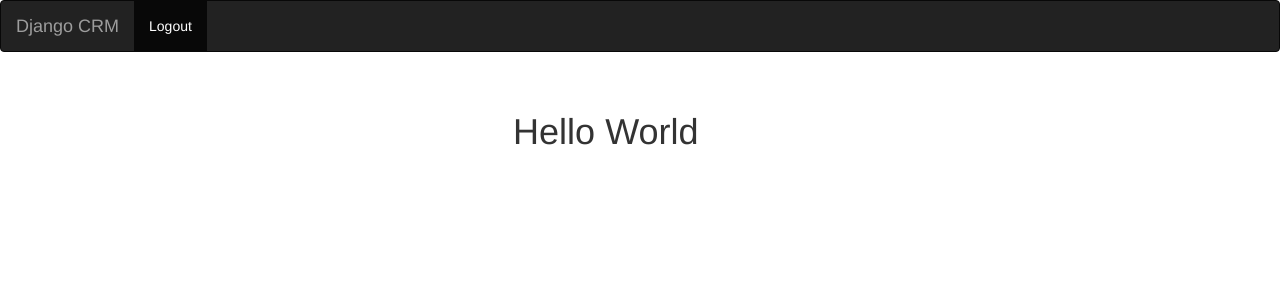
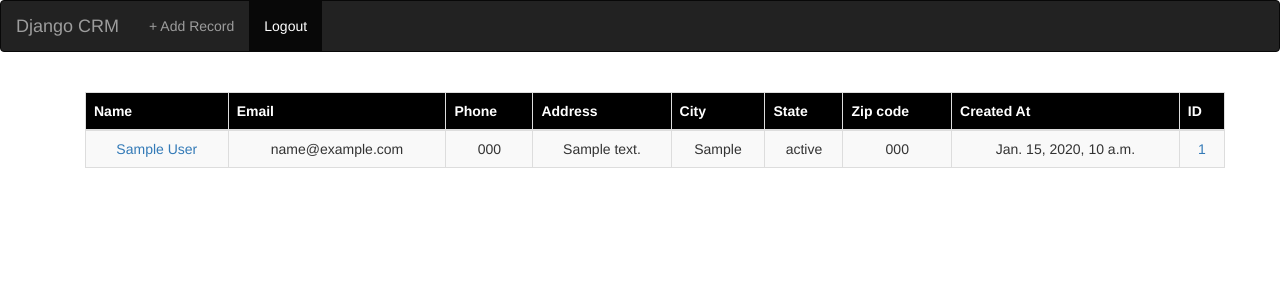
Before and after one commit to AhmedRagep/Django-CRM, a Django app: page / in a window 1280 px wide. Shown: the top 300 px of the page. Run offline with Django 4.2, Linux system fonts and the light colour scheme; a user stored in the database is signed in; tables that the repository leaves empty hold one stand-in row (values such as "Sample post"); some libraries are stand-ins or nearby versions.

Commit message:
record,update,edit,delete,finsh

```diff
--- a/project/settings.py
+++ b/project/settings.py
@@ -38,6 +38,7 @@ INSTALLED_APPS = [
     'django.contrib.messages',
     'django.contrib.staticfiles',
     'website',
+    "bootstrap5",
 ]
 
 MIDDLEWARE = [
--- a/website/templates/home.html
+++ b/website/templates/home.html
@@ -1,24 +1,59 @@
-{% extends 'base.html' %}
-
-{% block content %}
+{% extends 'base.html' %} {% block content %}
 
 
-
-<div style="text-align: center;margin-left: 22%;width: 50%;">
 {% if user.is_authenticated %}
-  <h1>Hello World</h1>
+  <div style="text-align: center;">
+    <!-- <h1>Hello World</h1> -->
+    {% if records %}
+      <!-- <h1>Records....</h1> -->
+      <div class="container">
+        <table class="table table-striped table-hover table-bordered">
+          <thead style="background-color: black;color: white;">
+            <tr>
+              <th>Name</th>
+              <th>Email</th>
+              <th>Phone</th>
+              <th>Address</th>
+              <th>City</th>
+              <th>State</th>
+              <th>Zip code</th>
+              <th>Created At</th>
+              <th>ID</th>
+            </tr>
+          </thead>
+          <tbody>
+        {% for record in records reversed %}
+            <tr>
+              <a href="{% url 'record' record.id %}">
+              <td><a href="{% url 'record' record.id %}">{{record.first_name}} {{record.last_name}}</a></td>
+              <td>{{record.email}}</td>
+              <td>{{record.phone}}</td>
+              <td>{{record.address}}</td>
+              <td>{{record.city}}</td>
+              <td>{{record.state}}</td>
+              <td>{{record.zipcode}}</td>
+              <td>{{record.created_at}}</td>
+              <td><a href="{% url 'record' record.id %}">{{record.id}}</a></td>
+            </tr>
+        {% endfor %}
+          </tbody>
+      </table>
+  </div>
+  </div>
+  {% endif %}
 {% else %}
+<div style="text-align: center; margin-left: 22%; width: 50%">
 <h1>Login</h1>
-  <br>
+<br />
 <form method="POST" action="{% url 'home' %}">
   {% csrf_token %}
   <div class="form-group">
     <label for="text">Username</label>
-      <input type="text" class="form-control" name="username" placeholder="Enter Username:" required>
+    <input type="text" class="form-control" name="username" placeholder="Enter Username:" required />
   </div>
   <div class="form-group">
     <label for="pwd">Password:</label>
-      <input type="password" class="form-control" name="password" placeholder="Enter Password" required>
+    <input type="password" class="form-control" name="password" placeholder="Enter Password" required />
   </div>
 
   <button type="submit" class="btn btn-secondary">Login</button>
@@ -27,3 +62,4 @@
 </div>
 
 {% endblock content %}
+</div>
--- a/website/templates/navbar.html
+++ b/website/templates/navbar.html
@@ -5,7 +5,9 @@
     </div>
     <ul class="nav navbar-nav">
       {% if request.user.is_authenticated %}
+        <li><a href="{% url 'add_record' %}">+ Add Record</a></li>
         <li class="active"><a href="{% url 'logout' %}">Logout</a></li>
+
       {% else %}
         <li class="active"><a href="{% url 'register' %}">Reginster</a></li>
         <li class="active"><a href="{% url 'home' %}">Login</a></li>
--- a/website/urls.py
+++ b/website/urls.py
@@ -7,4 +7,9 @@ urlpatterns = [
     # path('login', views.login, name='login'),
     path('logout', views.user_logout, name='logout'),
     path('register', views.user_register, name='register'),
+    path('record/<int:pk>', views.customer_record, name='record'),
+    path('delete/<int:pk>', views.delete_record, name='delete_record'),
+    path('update/<int:pk>', views.update_record, name='update_record'),
+    path('add_record', views.add_record, name='add_record'),
+
 ]
--- a/website/views.py
+++ b/website/views.py
@@ -1,10 +1,13 @@
-from django.shortcuts import redirect, render
+from django.shortcuts import get_object_or_404, redirect, render
 from django.contrib.auth import authenticate, login, logout
 from django.contrib import messages
-from .forms import Register
+from .forms import Register,AddForm
+from .models import Record
+
 # Create your views here.
 
 def home(request):
+    records = Record.objects.all()
     # check login
     if request.method == 'POST':
         username = request.POST['username']
@@ -17,7 +20,7 @@ def home(request):
         else:
             messages.success(request,'someone tried to log in and failed')
             return redirect('home')
-    return render(request, 'home.html', {})
+    return render(request, 'home.html', {'records':records})
 
 
 
@@ -42,3 +45,52 @@ def user_register(request):
         form = Register()
         return render(request, 'register.html', {'form':form})
     return render(request, 'register.html', {'form':form})
+
+
+def customer_record(request,pk):
+    if request.user.is_authenticated:
+        record = get_object_or_404(Record, id=pk)
+        return render(request, 'record.html', {'record':record})
+    else:
+        messages.success(request,'You Have Logged In To View This Page')
+        return redirect('home')
+
+
+def delete_record(request, pk):
+    if request.user.is_authenticated:
+      delete = get_object_or_404(Record, id=pk)
+      delete.delete()
+      messages.success(request,'Record Deleted successfully...')
+      return redirect('home')
+    else:
+        messages.success(request,'You Have Logged In To View This Page')
+        return redirect('home')
+
+
+def add_record(request):
+    form = AddForm(request.POST, None)
+    if request.user.is_authenticated:
+      if request.method == 'POST':
+          if form.is_valid():
+            add_record = form.save()
+            messages.success(request,'Record Added')
+            return redirect('home')
+      return render(request, 'add.html', {'form':form})
+    else:
+        messages.success(request,'You Have Logged In To View This Page')
+        return redirect('home')
+
+
+def update_record(request, pk):
+    if request.user.is_authenticated:
+      update = get_object_or_404(Record,id=pk)
+      form = AddForm(request.POST or None, instance=update)
+      if request.method=='POST':
+          if form.is_valid():
+            form.save()
+            messages.success(request,'You Have Update Record!')
+            return redirect('home')
+      return render(request, 'update.html', {'form':form,'update':update})
+    else:
+        messages.success(request,'You Have Logged In To View This Page')
+        return redirect('home')
```
Also changed, not shown: website/forms.py (+9 -0 lines), website/templates/add.html (added, +16 -0 lines), website/templates/record.html (added, +48 -0 lines), website/templates/update.html (added, +19 -0 lines). Lines whose indentation alone changed are shown as unchanged.
